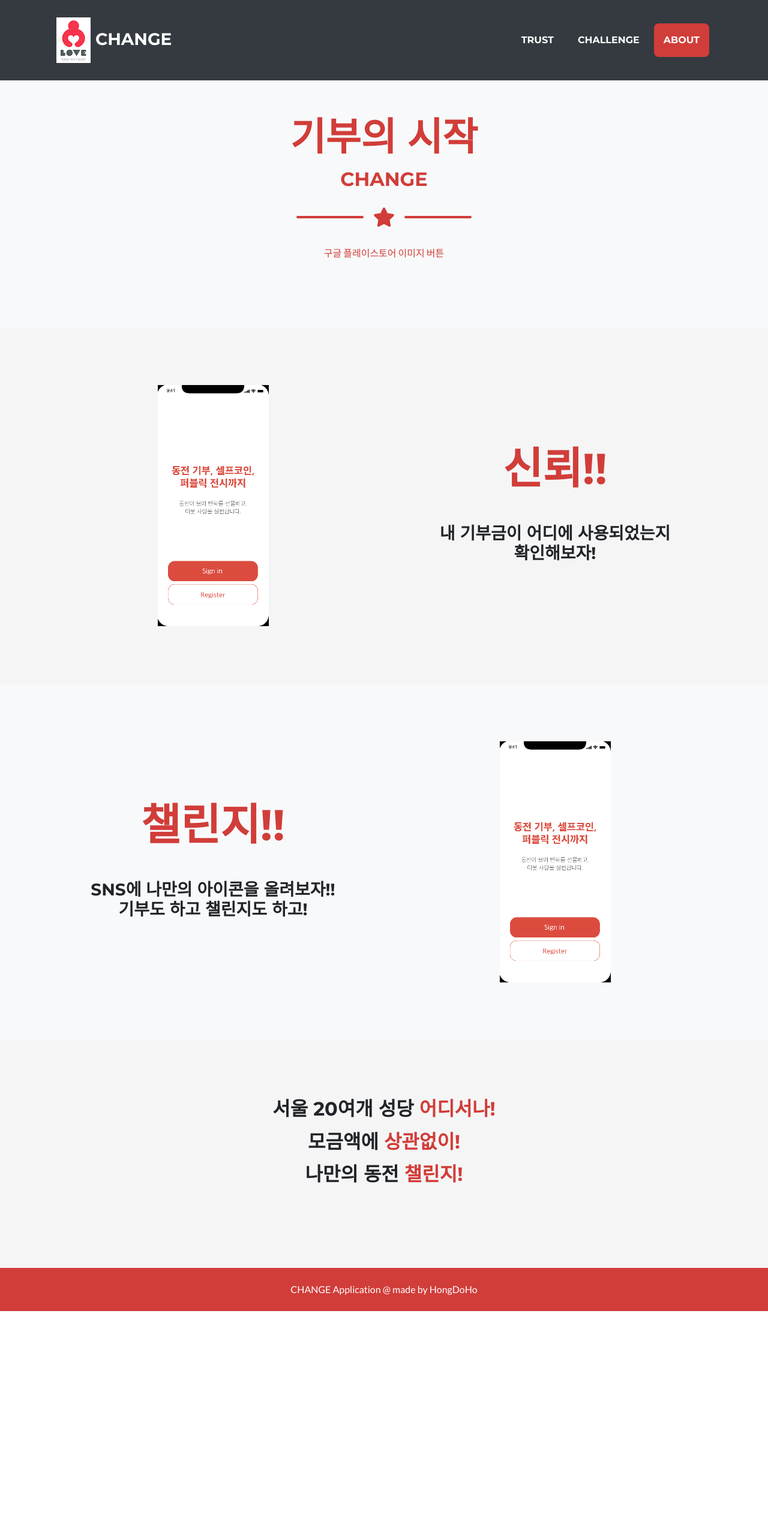
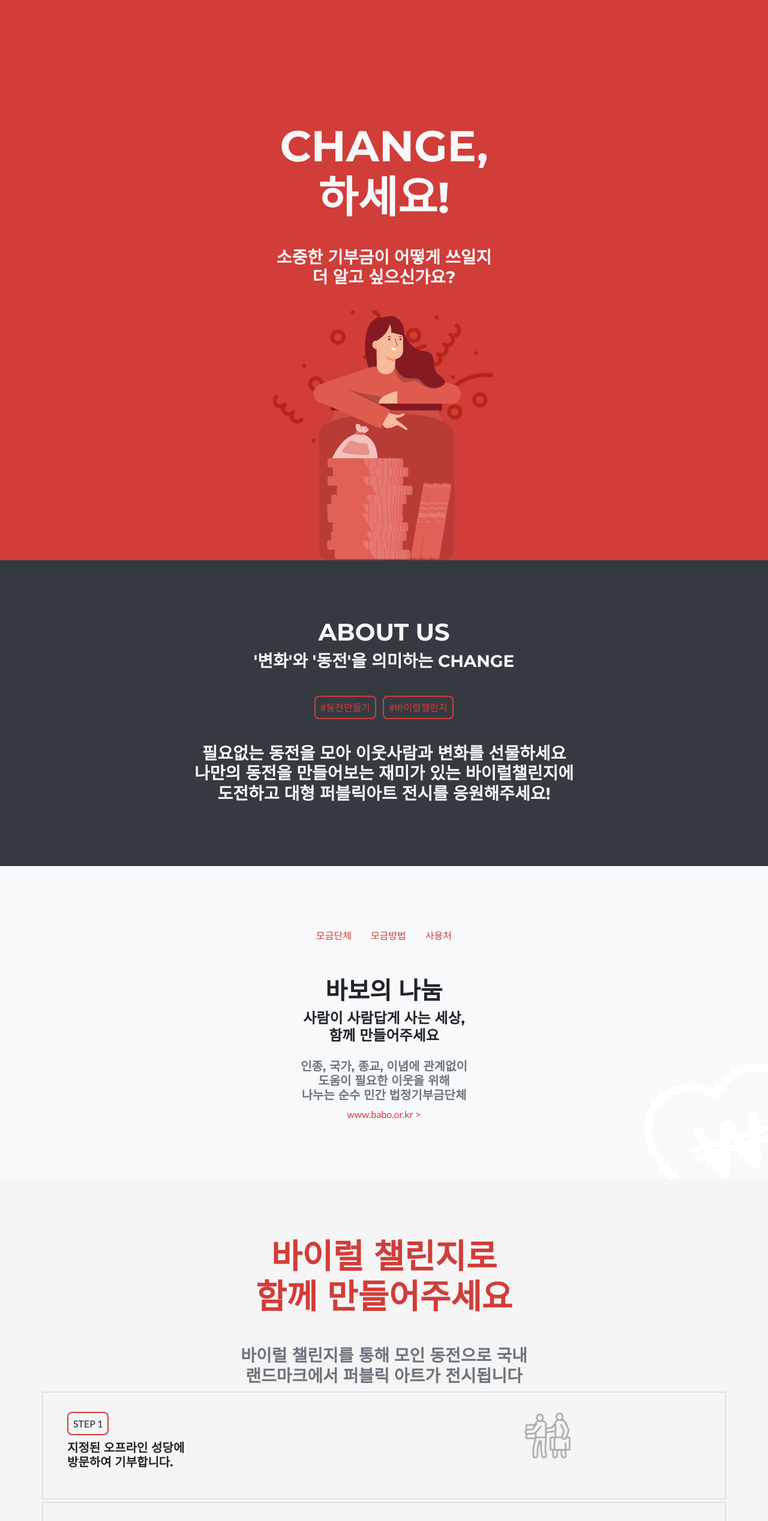
Before and after one commit to KIMCOYG/mychange, a plain HTML site: page index.html in a window 1280 px wide. Shown: the top 2536 px of the page at 60% size. Before the commit the page ends 2186 px from the top, so only its background shows below. Drawn offline with nearby package versions, Linux system fonts and the light colour scheme.

Commit message:
프로모션 페이지 완료

```diff
--- a/index.html
+++ b/index.html
@@ -17,127 +17,109 @@
         <link href="css/styles.css" rel="stylesheet" />
     </head>
     <body id="page-top">
-        <!-- Navigation-->
-        <nav class="navbar navbar-expand-lg bg-dark text-uppercase fixed-top" id="mainNav">
+        <section class="masthead text-secondary text-center bg-change bgimg1">
+            <div class="container d-flex align-items-center flex-column">
+                <h1 class="display-3 font-weight-bold text-uppercase mb-0 text-light">CHANGE, <br> 하세요!</h1>
+                <br>
+                <h3 class="text-uppercase text-light mt-3">소중한 기부금이 어떻게 쓰일지 <br> 더 알고 싶으신가요?</h3>
+            </div>
+            <div style="height: 350px;"></div>
+        </section>
+        <!-- Preview Section-->
+        <section class="page-section portfolio bg-dark text-center" id="portfolio">
             <div class="container">
-                <a class="navbar-brand js-scroll-trigger" href="#page-top"><img class="img-rounded" src="./assets/img/portfolio/logo.png" alt=""> CHANGE</a>
-                <button class="navbar-toggler navbar-toggler-right text-uppercase font-weight-bold bg-light text-change rounded" type="button" data-toggle="collapse" data-target="#navbarResponsive" aria-controls="navbarResponsive" aria-expanded="false" aria-label="Toggle navigation">
-                    Menu
-                    <i class="fas fa-bars"></i>
-                </button>
-                <div class="collapse navbar-collapse" id="navbarResponsive">
-                    <ul class="navbar-nav ml-auto">
-                        <li class="nav-item mx-0 mx-lg-1"><a class="nav-link py-3 px-0 px-lg-3 rounded js-scroll-trigger" href="#portfolio">TRUST</a></li>
-                        <li class="nav-item mx-0 mx-lg-1"><a class="nav-link py-3 px-0 px-lg-3 rounded js-scroll-trigger" href="#about">CHALLENGE</a></li>
-                        <li class="nav-item mx-0 mx-lg-1"><a class="nav-link py-3 px-0 px-lg-3 rounded js-scroll-trigger" href="#contact">ABOUT</a></li>
-                    </ul>
+                <div class="mx-auto mb-5">
+                    <h1 class="text-light">ABOUT US</h1>
+                    <h3 class="text-center text-light">'변화'와 '동전'을 의미하는 CHANGE</h3>
                 </div>
+                <div class="mt-4 mb-4">
+                    <span class="border text-change border-change rounded p-2 mr-2">#동전만들기</span>
+                    <span class="border text-change border-change rounded p-2">#바이럴챌린지</span>
+                </div>
+                <h3 class="mt-5 text-light">
+                    필요없는 동전을 모아 이웃사람과 변화를 선물하세요<br>
+                    나만의 동전을 만들어보는 재미가 있는 바이럴챌린지에<br>
+                    도전하고 대형 퍼블릭아트 전시를 응원해주세요!
+                </h3>
             </div>
-        </nav>
-        <!-- Masthead-->
-        <header class="masthead bg-primary text-secondary text-center bg-light">
-            <div class="container d-flex align-items-center flex-column">
-                <h1 class="masthead-heading text-uppercase mb-0 text-change">기부의 시작</h1>
-                <br>
-                <h2 class="text-uh3percase mb-0 text-change">CHANGE</h2>
-                <!-- Icon Divider-->
-                <div class="divider-custom divider-light">
-                    <div class="divider-custom-line bg-change"></div>
-                    <div class="divider-custom-icon"><i class="fas fa-star text-change"></i></div>
-                    <div class="divider-custom-line bg-change"></div>
-                </div>
-                <a href="index.html">
-                    <figure class="text-change">
-                        구글 플레이스토어 이미지 버튼
-                    </figure>
-                </a>
-                <!-- </p> -->
-            </div>
-        </header>
-        <!-- Preview Section-->
-        <section class="page-section portfolio bg-darklight" id="portfolio">
-            <div class="container">
-                <div class="row">
-                    <div class="col-md-6 text-center">
-                        <img src="./assets/img/portfolio/11111.png" alt="">
+        </section>
+        <!-- About Section-->
+        <section class="page-section bg-light mb-0 bgimg2" id="about">
+            <div class="container text-center">
+                <ul class="nav justify-content-center">
+                    <li class="nav-item">
+                        <a class="nav-link active" data-toggle="tab" href="#qwe" style="color: #D13D39;">모금단체</a>
+                    </li>
+                    <li class="nav-item">
+                        <a class="nav-link" data-toggle="tab" href="#asd" style="color: #D13D39;">모금방법</a>
+                    </li>
+                    <li class="nav-item">
+                        <a class="nav-link" data-toggle="tab" href="#zxc" style="color: #D13D39;">사용처</a>
+                    </li>
+                </ul>
+                <div class="tab-content mt-5">
+                    <div class="tab-pane fade show active" id="qwe">
+                        <div class="text-center">
+                            <h1>바보의 나눔</h1>
+                            <h4>사람이 사람답게 사는 세상, <br>함께 만들어주세요</h4>
+                            <h5 class="mt-4 text-darkgray">인종, 국가, 종교, 이념에 관계없이 <br>도움이 필요한 이웃을 위해 <br> 나누는 순수 민간 법정기부금단체</h5>
+                            <a href="index.html" class="text-danger">www.babo.or.kr ></a>
+                        </div>
                     </div>
-                    <div class="col-md-6 mx-auto mt-5">
-                        <h1 class="display-3 font-weight-bold text-center mt-5 mb-5"><strong class="text-change">신뢰!!</strong></h1>
-                        <h3 class="text-center">내 기부금이 어디에 사용되었는지 <br> 확인해보자!</h3>
+                    <div class="tab-pane fade" id="asd">
+                        <div class="text-center">
+                            <h1>서울 인근 성당</h1>
+                            <h4>주변 가까운 성당에서 <br>함께 나눔해요</h4>
+                            <h5 class="mt-4 text-darkgray">CHANGE 앱을 통한 <br> 근처 기부처 조회</h5>
+                        </div>
+                    </div>
+                    <div class="tab-pane fade" id="zxc">
+                        <div class="text-center">
+                            <h1>SNS 챌린지</h1>
+                            <h4>인스타그램에서 CHANGE 필터를 활용한 <br> SNS 기부 챌린지에 동참해주세요 </h4>
+                            <h5 class="mt-4 text-darkgray">인근 성당에서 기부를 하고 인스타그램을 통한 <br> CHANGE 필터를 활용한 스토링 업로드 방식의 챌린지</h5>
+                        </div>
                     </div>
                 </div>
             </div>
         </section>
-        <!-- About Section-->
-        <section class="page-section bg-light mb-0" id="about">
-            <div class="container">
-                <div class="row">
-                    <div class="col-md-6 mx-auto mt-5">
-                        <h1 class="display-3 font-weight-bold text-center mt-5 mb-5"><strong class="text-change">챌린지!!</strong></h1>
-                        <h3 class="text-center">SNS에 나만의 아이콘을 올려보자!! <br> 기부도 하고 챌린지도 하고!</h3>
+        <!-- Contact Sectondd-->
+        <section class="page-section bg-darklight" id="contact" style="background-image: url(./);">
+            <div class="container text-center">
+                <div>
+                    <h1 class="display-4 font-weight-bold text-change">바이럴 챌린지로<br>함께 만들어주세요</h1>
+                    <h3 class="text-gray mt-5">바이럴 챌린지를 통해 모인 동전으로 국내 <br>랜드마크에서 퍼블릭 아트가 전시됩니다</h3>
+                </div>
+                <div class="row border p-4">
+                    <div class="text-left col-sm-6 col-sm-6 col-xs-6 p-3">
+                        <span class="rounded border border-change p-2">STEP 1</span>
+                        <h5 class="mt-3">지정된 오프라인 성당에 <br>방문하여 기부합니다.</h5>
                     </div>
-                    <div class="col-md-6 text-center">
-                        <img src="./assets/img/portfolio/11111.png" alt="">
+                    <div class="col-sm-6 col-sm-6 col-xs-6">
+                        <img src="./assets/img/11.png" alt="">
                     </div>
                 </div>
-            </div]>
-        </section>
-        <!-- Contact Section-->
-        <section class="page-section bg-darklight" id="contact">
-            <div class="container">
-                <div class="row justify-content-center">
-                    <div class="d-flex flex-column text-center">
-                        <h2 class="font-weight-bold mb-3">서울 20여개 성당 <strong class="text-change">어디서나!</strong></h2>
-                        <h2 class="font-weight-bold mb-3">모금액에 <strong class="text-change">상관없이!</strong></h2>
-                        <h2 class="font-weight-bold mb-3">나만의 동전 <strong class="text-change">챌린지!</strong></h2>
+                <div class="row border p-4 mt-1">
+                    <div class="text-left col-sm-6 p-3">
+                        <span class="rounded border border-change p-2">STEP 2</span>
+                        <h5 class="mt-3">완료된 기부에 대해서 selfie를 <br>찍어, 나의 얼굴과 메시지가 담긴 <br>동전을 만듭니다.</h5>
+                    </div>
+                    <div class="col-sm-6">
+                        <img src="./assets/img/22.png" alt="">
                     </div>
                 </div>
-                <div class="row justify-conent-center">
-                    <div class="col-md-6"><img src="./assets/img/portfolio/" alt=""></div>
+                <div class="row border p-4 mt-1">
+                    <div class="text-left col-sm-6 p-3">
+                        <span class="rounded border border-change p-2">STEP 3</span>
+                        <h5 class="mt-3">본인 SNS에 업로드 하고, <br>공유하여 챌린지에 참여합니다.</h5>
+                    </div>
+                    <div class="col-sm-6">
+                        <img src="./assets/img/33.png" alt="">
+                    </div>
                 </div>
             </div>
         </section>
-        <!-- Footer-->
-        <!-- <footer class="footer text-center">
-            <div class="container">
-                <div class="row">
 
-                    <div class="col-lg-4 mb-5 mb-lg-0">
-                        <h4 class="text-uppercase mb-4">Location</h4>
-                        <p class="lead mb-0">
-                            2215 John Daniel Drive
-                            <br />
-                            Clark, MO 65243
-                        </p>
-                    </div>
-
-                    <div class="col-lg-4 mb-5 mb-lg-0">
-                        <h4 class="text-uppercase mb-4">Around the Web</h4>
-                        <a class="btn btn-outline-light btn-social mx-1" href="#!"><i class="fab fa-fw fa-facebook-f"></i></a>
-                        <a class="btn btn-outline-light btn-social mx-1" href="#!"><i class="fab fa-fw fa-twitter"></i></a>
-                        <a class="btn btn-outline-light btn-social mx-1" href="#!"><i class="fab fa-fw fa-linkedin-in"></i></a>
-                        <a class="btn btn-outline-light btn-social mx-1" href="#!"><i class="fab fa-fw fa-dribbble"></i></a>
-                    </div>
-
-                    <div class="col-lg-4">
-                        <h4 class="text-uppercase mb-4">About Freelancer</h4>
-                        <p class="lead mb-0">
-                            Freelance is a free to use, MIT licensed Bootstrap theme created by
-                            <a href="http://startbootstrap.com">Start Bootstrap</a>
-                            .
-                        </p>
-                    </div>
-                </div>
-            </div>
-        </footer> -->
-        <!-- Copyright Section-->
-        <div class="copyright py-4 text-center text-white bg-change">
-            <div class="container">CHANGE Application @ made by HongDoHo</div>
-        </div>
-        <!-- Scroll to Top Button (Only visible on small and extra-small screen sizes)-->
-        <div class="scroll-to-top d-lg-none position-fixed">
-            <a class="js-scroll-trigger d-block text-center text-white rounded" href="#page-top"><i class="fa fa-chevron-up"></i></a>
-        </div>
         <!-- Bootstrap core JS-->
         <script src="https://cdnjs.cloudflare.com/ajax/libs/jquery/3.5.1/jquery.min.js"></script>
         <script src="https://stackpath.bootstrapcdn.com/bootstrap/4.5.0/js/bootstrap.bundle.min.js"></script>
```
Also changed, not shown: promotion.html (deleted, +0 -127 lines), assets/img/back1.png (added), css/styles.css.
